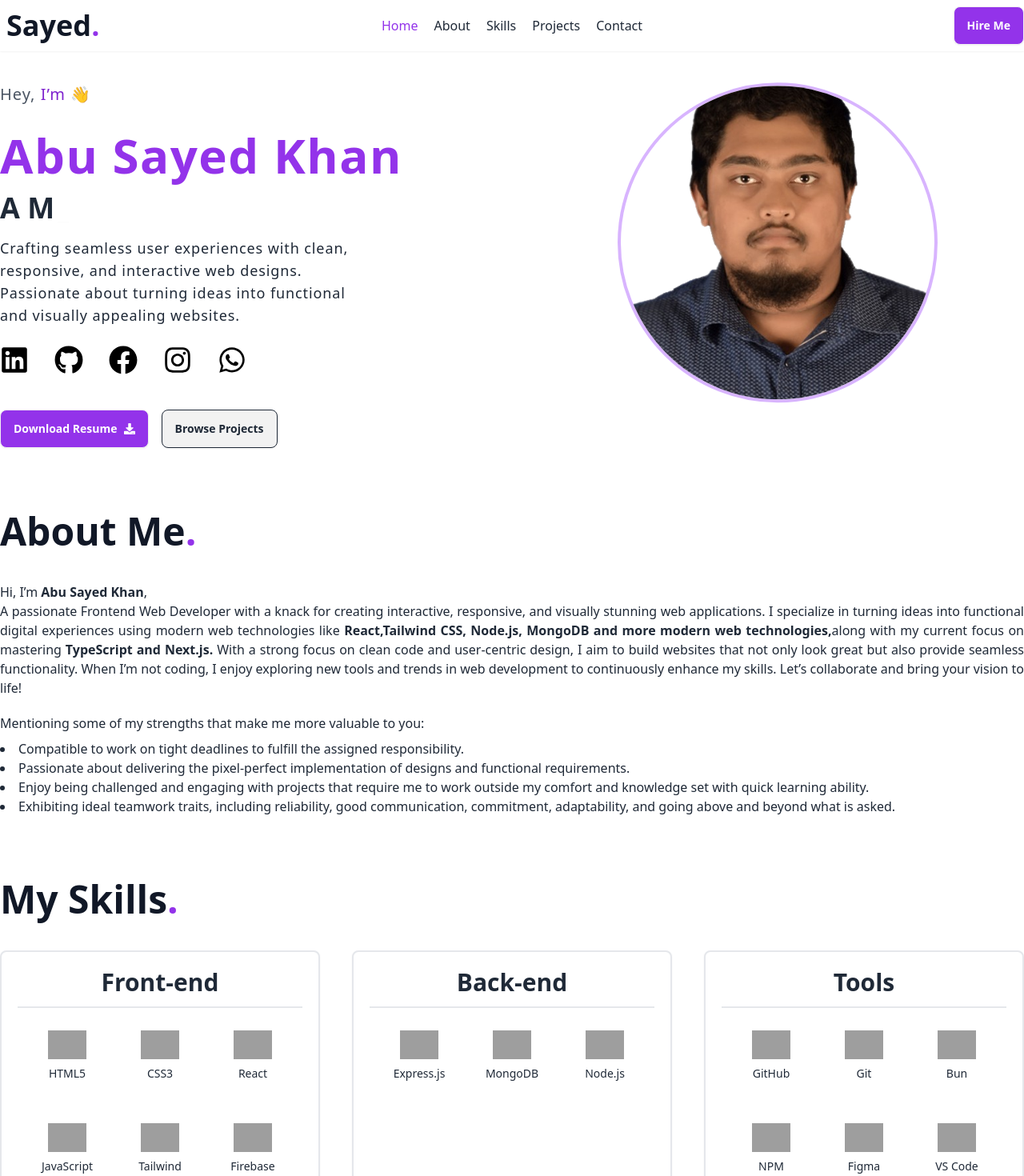
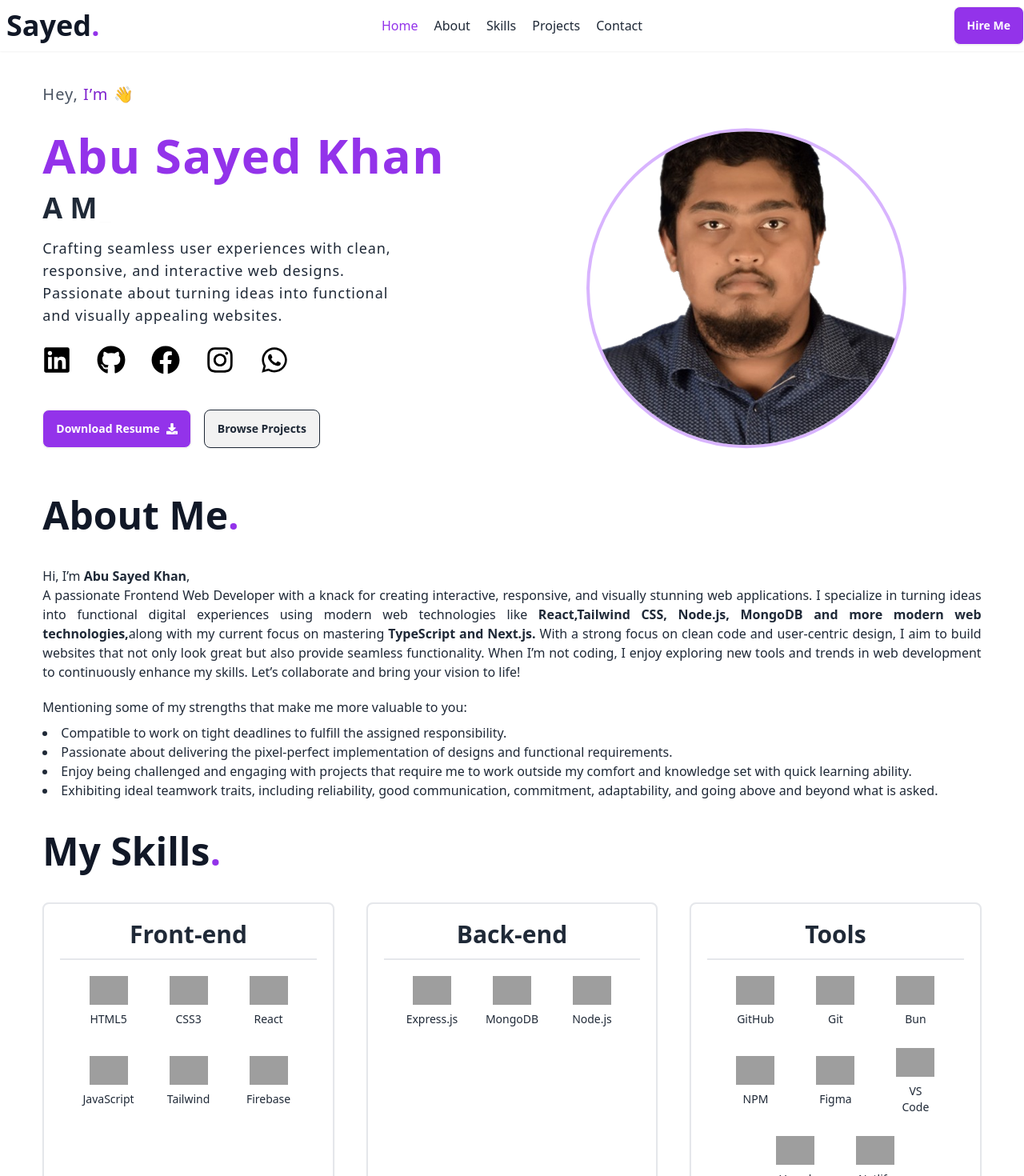
Before and after one commit to sayed725/My-Portfolio, a React (Vite) app: page / in a window 1280 px wide. Shown: the top 1470 px of the page at 80% size. Built offline with nearby package versions, Linux system fonts and the light colour scheme; grey boxes are pictures that could not be loaded.

Commit message:
fixed some allignment

```diff
--- a/src/Components/About.jsx
+++ b/src/Components/About.jsx
@@ -4,7 +4,7 @@ import { Element } from "react-scroll";
 const About = () => {
   return (
    <Element name="about">
-     <div id="about" className="py-5 lg:py-10 w-11/12 mx-auto lg:w-full">
+     <div id="about" className="py-5">
       <h2 className="text-3xl sm:text-4xl lg:text-5xl font-bold text-gray-900 mb-6 sm:mb-10">
         About Me<span className="text-purple-600">.</span>
       </h2>
--- a/src/Components/Education.jsx
+++ b/src/Components/Education.jsx
@@ -27,7 +27,7 @@ const educationData = [
 const Education = () => {
   return (
     <section className="py-5 lg:py-10">
-      <div className=" mx-auto w-11/12 lg:w-full">
+      <div className="">
         {/* Section Title */}
         <h2 className="text-3xl sm:text-4xl lg:text-5xl font-bold text-gray-900 mb-6 sm:mb-10">
           Education<span className="text-purple-600">.</span>
--- a/src/Components/Hero.jsx
+++ b/src/Components/Hero.jsx
@@ -1,13 +1,14 @@
 import { FaDownload, FaInstagram, FaWhatsapp } from "react-icons/fa";
 import { FaLinkedin, FaGithub, FaFacebook } from "react-icons/fa";
 import { motion } from "framer-motion";
-import { Link } from "react-scroll";
+import { Element, Link } from "react-scroll";
 import { Typewriter } from "react-simple-typewriter";
 
 const HeroSection = () => {
   return (
-    <section className="py-6 sm:py-8 lg:py-10 ">
-      <div className="container mx-auto flex flex-col lg:flex-row items-center gap-8 lg:gap-12">
+   <Element name="banner">
+     <section className="py-6 sm:py-8 lg:py-10 ">
+      <div className="flex flex-col lg:flex-row items-center">
         {/* Left Section */}
         <div className="w-11/12 mx-auto lg:w-1/2 text-center lg:text-left">
           <p className="text-gray-600 text-lg tracking-wider sm:text-xl">
@@ -99,9 +100,9 @@ const HeroSection = () => {
         {/* Right Section */}
         <div className="lg:w-1/2 mt-8 lg:mt-0 flex justify-center">
           <motion.div
-            animate={{ y: [-30, 30] }} // Move up 20px and down 20px
+            animate={{ y: [-5, 30] }} // Move up 20px and down 20px
             transition={{
-              duration: 3, // Duration of one cycle
+              duration: 2, // Duration of one cycle
               repeat: Infinity, // Repeat indefinitely
               repeatType: "reverse", // Reverse direction for smooth up-and-down
               ease: "easeInOut", // Smooth easing for natural motion
@@ -118,6 +119,7 @@ const HeroSection = () => {
         </div>
       </div>
     </section>
+   </Element>
   );
 };
 
--- a/src/Components/Skills.jsx
+++ b/src/Components/Skills.jsx
@@ -33,7 +33,7 @@ const Skills = () => {
 
   return (
   <Element name="skills">
-      <div id="skills" className="py-5 lg:py-10 w-11/12 mx-auto lg:w-full">
+      <div id="skills" className="py-5">
       <h2 className="text-3xl sm:text-4xl lg:text-5xl font-bold text-gray-900 mb-6 sm:mb-10">
         My Skills<span className="text-purple-600">.</span>
       </h2>
--- a/src/Components/SkillsCard.jsx
+++ b/src/Components/SkillsCard.jsx
@@ -3,7 +3,7 @@ import PropTypes from 'prop-types';
 
 const SkillsCard = ({ skill }) => {
   return (
-    <div className="flex flex-col items-center p-4 bg-white rounded-lg hover:border-2 hover:border-[purple] w-24 h-24 justify-center transition-transform hover:scale-105">
+    <div className="flex flex-col items-center p-4 bg-white rounded-lg hover:border-2 hover:border-[purple] w-20 h-20 justify-center transition-transform hover:scale-105">
       <img
         src={skill.icon}
         alt={`${skill.name} icon`}
--- a/src/Pages/Home.jsx
+++ b/src/Pages/Home.jsx
@@ -15,7 +15,7 @@ const Home = () => {
 
 
     return (
-        <div>
+        <div className='w-11/12 mx-auto'>
            {/* <Banner></Banner> */}
            <HeroSection></HeroSection>
            <About></About>
```
